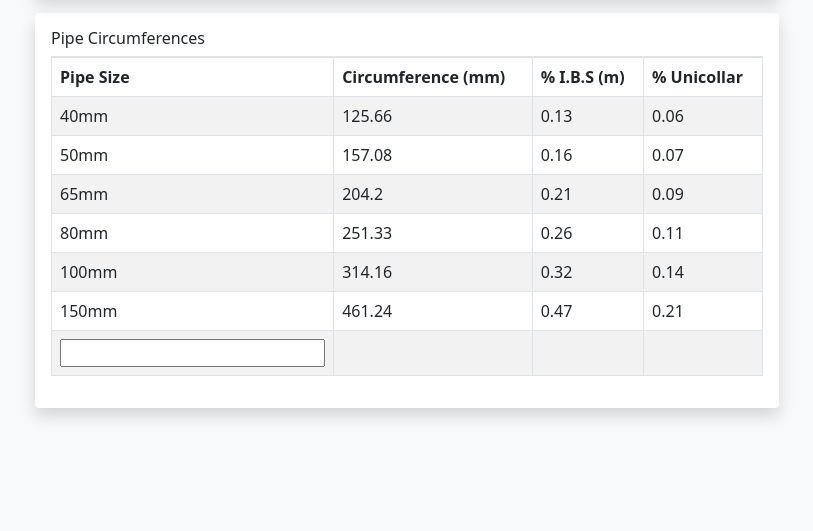
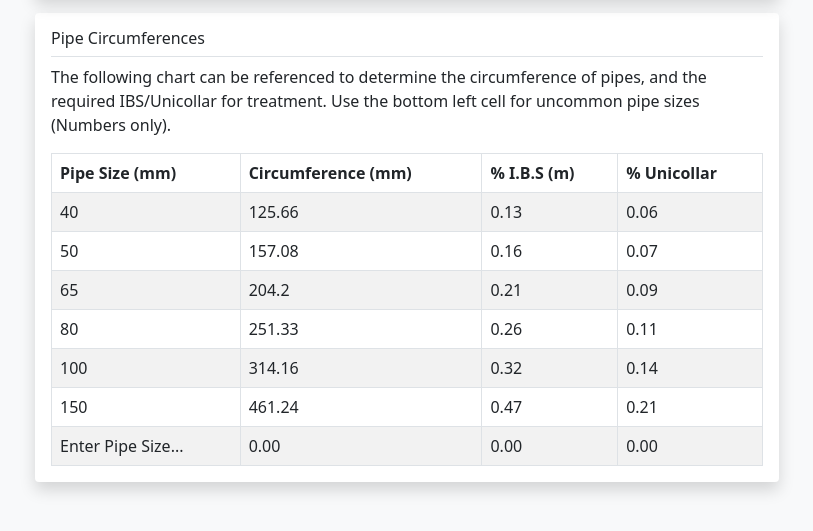
Before and after one commit to JaganW/dove-calculations, a plain HTML site: page pipe.html in a window 1280 px wide. Shown: the part 75-606 px from the top of the page, without its empty margins (233-1046 px from the left). Drawn offline with Linux system fonts and the light colour scheme.

Commit message:
Pipe Circumferences Finished :)))

```diff
--- a/pipe.html
+++ b/pipe.html
@@ -54,12 +54,13 @@
             <main role="main">
                 <div class="jumbotron">
                     <div class="col-lg-8 mx-auto">
-                        <div class="my-3 p-3 bg-white rounded shadow table-responsive">
+                        <div class="my-3 pt-3 px-3 bg-white rounded shadow table-responsive">
                             <h6 class="border-bottom pb-2 mb-0">Pipe Circumferences</h6>
+                            <p class="pt-2">The following chart can be referenced to determine the circumference of pipes, and the required IBS/Unicollar for treatment. Use the bottom left cell for uncommon pipe sizes (Numbers only).</p>
                             <table class="table table-striped table-bordered table-hover pipetable" id="myTable">
                                 <thead class="thead-dark">
                                     <tr>
-                                        <th data-field="pipe-size" scope="col">Pipe Size</th>
+                                        <th data-field="pipe-size" scope="col">Pipe Size (mm)</th>
                                         <th data-field="circumference" scope="col">Circumference (mm)</th>
                                         <th data-field="ibs" scope="col">% I.B.S (m)</th>
                                         <th data-field="unicollar" scope="col">% Unicollar</th>
@@ -67,50 +68,51 @@
                                 </thead>
                                 <tbody>
                                     <tr>
-                                        <td>40mm</td>
+                                        <td>40</td>
                                         <td>125.66</td>
                                         <td>0.13</td>
                                         <td>0.06</td>
                                     </tr>
                                     <tr>
-                                        <td>50mm</td>
+                                        <td>50</td>
                                         <td>157.08</td>
                                         <td>0.16</td>
                                         <td>0.07</td>
                                     </tr>
                                     <tr>
-                                        <td>65mm</td>
+                                        <td>65</td>
                                         <td>204.2</td>
                                         <td>0.21</td>
                                         <td>0.09</td>
                                     </tr>
                                     <tr>
-                                        <td>80mm</td>
+                                        <td>80</td>
                                         <td>251.33</td>
                                         <td>0.26</td>
                                         <td>0.11</td>
                                     </tr>
                                     <tr>
-                                        <td>100mm</td>
+                                        <td>100</td>
                                         <td>314.16</td>
                                         <td>0.32</td>
                                         <td>0.14</td>
                                     </tr>
                                     <tr>
-                                        <td>150mm</td>
+                                        <td>150</td>
                                         <td>461.24</td>
                                         <td>0.47</td>
                                         <td>0.21</td>
                                     </tr>
                                     <tr>
-                                        <td contenteditable="true" type="number" id="pipeSize"><input type="number"></td>
-                                        <td id="circumference"></td>
-                                        <td id="ibs"></td>
-                                        <td id="unicollar"></td>
+                                        <td contenteditable="true" placeholder="Enter Pipe Size..." id="pipeSize"></td>
+                                        <td id="circumference">0.00</td>
+                                        <td id="ibs">0.00</td>
+                                        <td id="unicollar">0.00</td>
                                     </tr>
+
                                 </tbody>
                             </table>
-
+                            <div id="pipeAlertPlace"></div>
                         </div>
                     </div>
                 </div>
--- a/scripts/script.js
+++ b/scripts/script.js
@@ -12,13 +12,25 @@ window.addEventListener("load", () => {
 function pipeChart() {
 
 }
+
 var pipe = document.getElementById("pipeSize");
 var circumference = document.getElementById("circumference");
 var ibs = document.getElementById("ibs")
 var unicollar = document.getElementById("unicollar");
 
 pipe.addEventListener('input', function() {
-  circumference.innerHTML = parseFloat(pipe.innerHTML * Math.PI).toFixed(2);
-  ibs.innerHTML = parseFloat(Math.ceil((circumference.innerHTML / 1000) * 100) / 100).toFixed(2);
-  unicollar.innerHTML = parseFloat(Math.ceil((circumference.innerHTML / 2250) * 100) / 100).toFixed(2);
+  if(isNaN(pipe.innerHTML)) {
+    showAlert();
+  } else {
+    circumference.innerHTML = parseFloat(pipe.innerHTML * Math.PI).toFixed(2);
+    ibs.innerHTML = parseFloat(Math.ceil((circumference.innerHTML / 1000) * 100) / 100).toFixed(2);
+    unicollar.innerHTML = parseFloat(Math.ceil((circumference.innerHTML / 2250) * 100) / 100).toFixed(2);
+  }
 });
+
+
+function showAlert() {
+  if(!document.getElementById('pipeAlert')) {
+    document.getElementById('pipeAlertPlace').innerHTML += '<div class="alert alert-warning alert-dismissible p-2 fade show" role="alert" id="pipeAlert"><strong>Note:</strong> Please use only numbers in the cell above.<button type="btn" class="btn-close pb-1" data-bs-dismiss="alert" aria-label="close"></button></div>';
+  }
+}
--- a/styles/style.css
+++ b/styles/style.css
@@ -16,3 +16,11 @@ input {
     display: table-cell;
     width: 100%;
 }
+
+
+
+[contenteditable=true]:empty:before {
+    content: attr(placeholder);
+    pointer-events: none;
+    display: block; /* For Firefox */
+  }
```
Also changed, not shown: 1 other file.
